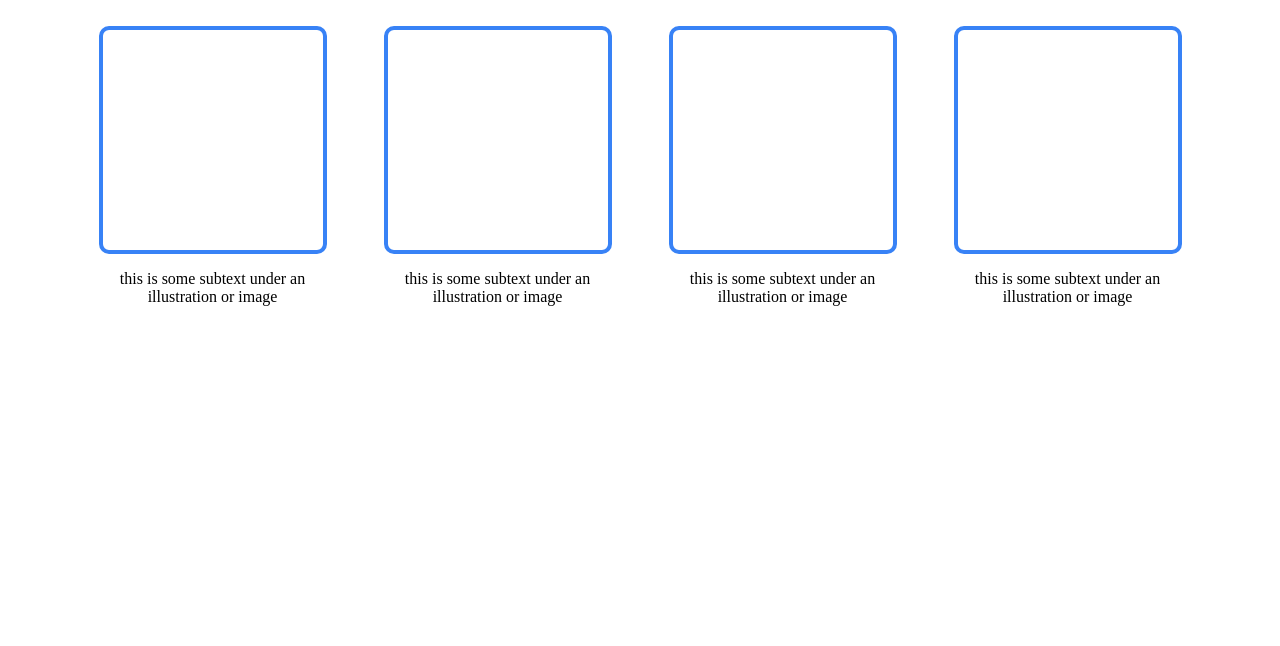
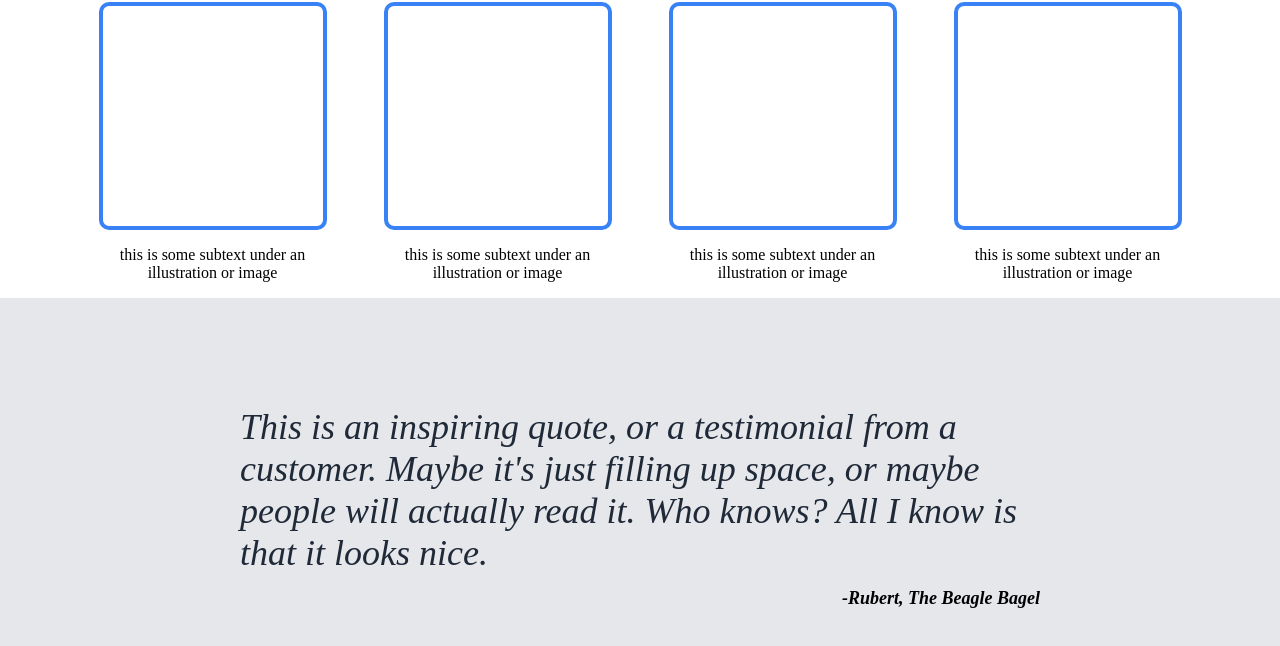
Before and after one commit to wes171/Landing-Page, a plain HTML site: page index.html in a window 1280 px wide. Shown: the part 480-1126 px from the top of the page. Before the commit the page ends 804 px from the top, so only its background shows below. Drawn offline with Linux system fonts and the light colour scheme.

Commit message:
add and style quote section

```diff
--- a/index.html
+++ b/index.html
@@ -50,5 +50,14 @@
 
  </div>
 
+ <div class="quotecon">
+  <div class="quote">
+  <p><em>This is an inspiring quote, or a testimonial from a customer. Maybe it's just filling up space, or maybe people will actually read it. Who knows? All I know is that it looks nice.</em></p>
+  </div>
+
+  <div class="author">
+  <p><em>-Rubert, The Beagle Bagel</em></p>
+  </div>
+  </div>
 </body>
 </html>
--- a/style.css
+++ b/style.css
@@ -7,7 +7,7 @@ body {
 
 .hero {
     background-color: #1F2937;
-    height: 50vh;
+    height: 47vh;
 
 
 }
@@ -122,3 +122,30 @@ button:hover{
     height: 30px;
     margin-top: 40px;
 }
+
+.quotecon {
+    background-color: #E5E7EB;
+    display: flex;
+    height: 400px;
+    flex-direction: column;
+    justify-content: center;
+    align-items: center;
+}
+
+.quote{
+    display: flex;
+    height: 200px;
+    width: 800px;
+    font-size: 36px;
+    font-weight: lighter;
+    color: #1F2937;
+}
+
+
+.author {
+    display: flex;
+    width: 800px;
+    justify-content: flex-end;
+    font-weight: 800;
+    font-size: 18px;
+}
```
